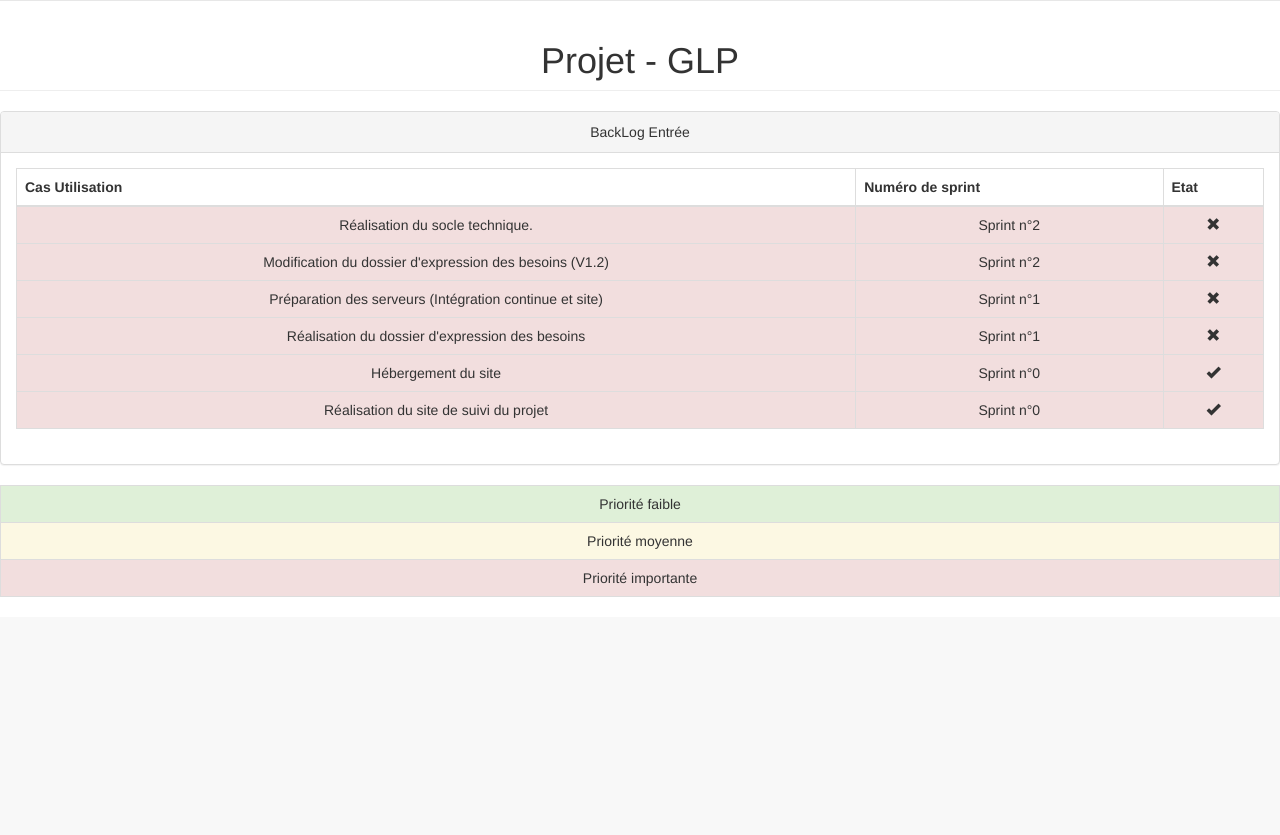
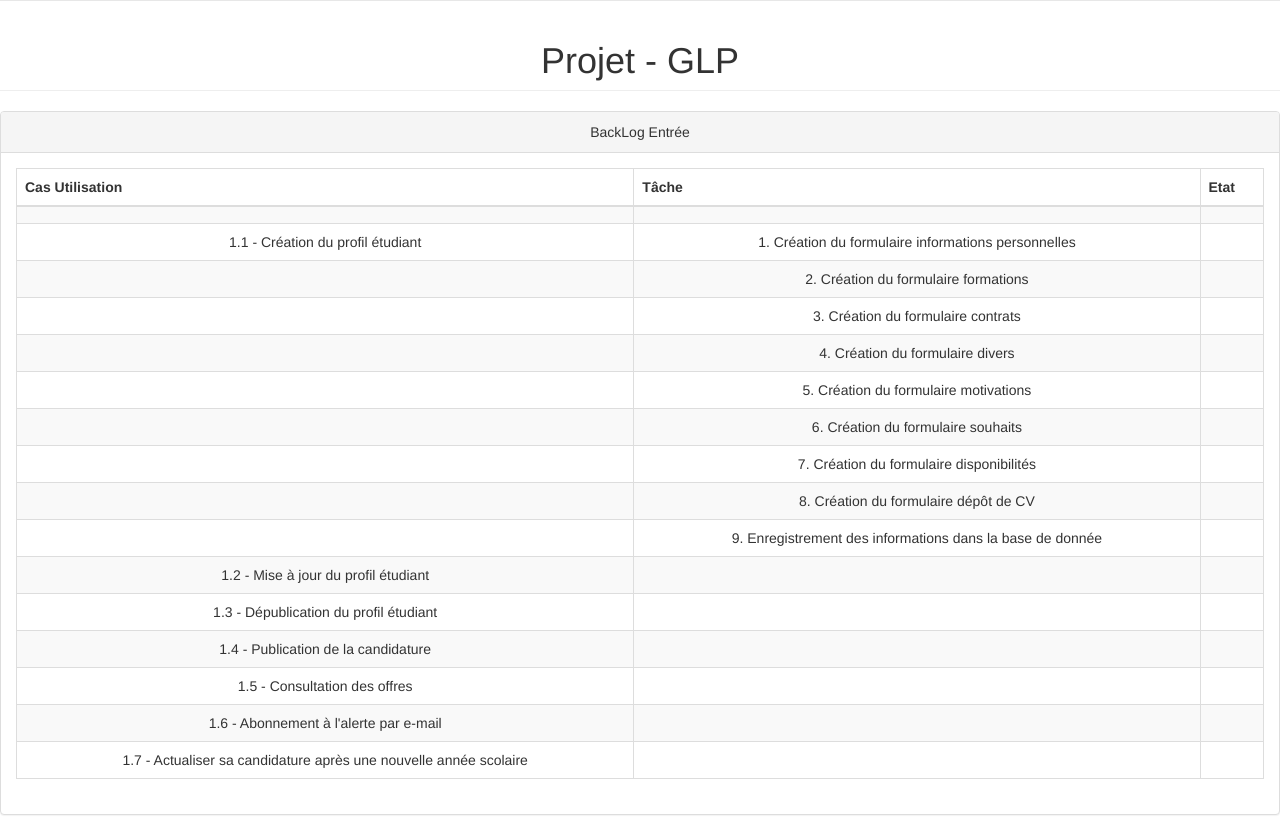
Before and after one commit to ClementDy/siteGLP, a PHP site: page /backlogEntree.php in a window 1280 px wide. Shown: the part 760-1595 px from the top of the page. Before the commit the page ends 1357 px from the top, so only its background shows below. Run offline with PHP 8.4, Linux system fonts and the light colour scheme; the visitor is signed in with stand-in values (Sample User, id 1); some libraries are stand-ins or nearby versions.

Commit message:
Modification du backlog d'entrée

```diff
--- a/pages/backlogEntree.php
+++ b/pages/backlogEntree.php
@@ -22,62 +22,146 @@
                                     <thead>
                                         <tr>
                                             <th>Cas Utilisation</th>
-                                            <th>Numéro de sprint</th>
+                                            <th>Tâche</th>
                                             <th>Etat</th>
                                         </tr>
                                     </thead>
                                     <tbody>
-                                         <tr class="danger">
+                                        <tr>
+                                            <td></td>
+                                            <td></td>
+                                            <td></td>
+                                        </tr>
+
+                                        <tr>
+                                            <td>1.1 - Création du profil étudiant</td>
+                                            <td>1. Création du formulaire informations personnelles</td>
+                                            <td></td>
+                                        </tr>
+
+                                         <tr>
+                                            <td></td>
+                                            <td>2. Création du formulaire formations</td>
+                                            <td></td>
+                                        </tr>
+
+                                        <tr>
+                                            <td></td>
+                                            <td>3. Création du formulaire contrats</td>
+                                            <td></td>
+                                        </tr>
+
+                                        <tr>
+                                            <td></td>
+                                            <td>4. Création du formulaire divers</td>
+                                            <td></td>
+                                        </tr>
+
+                                        <tr>
+                                            <td></td>
+                                            <td>5. Création du formulaire motivations</td>
+                                            <td></td>
+                                        </tr>
+
+                                        <tr>
+                                            <td></td>
+                                            <td>6. Création du formulaire souhaits</td>
+                                            <td></td>
+                                        </tr>
+
+                                        <tr>
+                                            <td></td>
+                                            <td>7. Création du formulaire disponibilités</td>
+                                            <td></td>
+                                        </tr>
+
+                                        <tr>
+                                            <td></td>
+                                            <td>8. Création du formulaire dépôt de CV</td>
+                                            <td></td>
+                                        </tr>
+
+                                        <tr>
+                                            <td></td>
+                                            <td>9. Enregistrement des informations dans la base de donnée</td>
+                                            <td></td>
+                                        </tr>
+
+                                        <tr>
+                                            <td>1.2 - Mise à jour du profil étudiant</td>
+                                            <td></td>
+                                            <td></td>
+                                        </tr>
+
+                                        <tr>
+                                            <td>1.3 - Dépublication du profil étudiant</td>
+                                            <td></td>
+                                            <td></td>
+                                        </tr>
+
+                                        <tr>
+                                            <td>1.4 - Publication de la candidature</td>
+                                            <td></td>
+                                            <td></td>
+                                        </tr>
+
+                                        <tr>
+                                            <td>1.5 - Consultation des offres</td>
+                                            <td></td>
+                                            <td></td>
+                                        </tr>
+
+                                        <tr>
+                                            <td>1.6 - Abonnement à l'alerte par e-mail</td>
+                                            <td></td>
+                                            <td></td>
+                                        </tr>
+
+                                        <tr>
+                                            <td>1.7 - Actualiser sa candidature après une nouvelle année scolaire</td>
+                                            <td></td>
+                                            <td></td>
+                                        </tr>
+
+
+
+
+                                         <!--<tr>
                                             <td> Réalisation du socle technique.</td>
                                             <td> Sprint n°2</td>
                                             <td><span class="glyphicon glyphicon-remove" aria-hidden="true"></span></td>
                                         </tr>
-                                        <tr class="danger">
+                                        <tr>
                                             <td> Modification du dossier d'expression des besoins (V1.2)</td>
                                             <td> Sprint n°2</td>
                                             <td><span class="glyphicon glyphicon-remove" aria-hidden="true"></span></td>
                                         </tr>
-                                    <tr class="danger">
+                                    <tr>
                                             <td> Préparation des serveurs (Intégration continue et site)</td>
                                             <td> Sprint n°1</td>
                                             <td><span class="glyphicon glyphicon-remove" aria-hidden="true"></span></td>
                                         </tr>
-                                        <tr class="danger">
+                                        <tr>
                                             <td> Réalisation du dossier d'expression des besoins</td>
                                             <td> Sprint n°1</td>
                                             <td><span class="glyphicon glyphicon-remove" aria-hidden="true"></span></td>
                                         </tr>
-                                        <tr class="danger">
+                                        <tr>
                                             <td> Hébergement du site</td>
                                             <td> Sprint n°0</td>
                                             <td><span class="glyphicon glyphicon-ok" aria-hidden="true"></span></td>
                                         </tr>
-                                        <tr class="danger">
-                                            <td class="success"> Réalisation du site de suivi du projet</td>
+                                        <tr>
+                                            <td> Réalisation du site de suivi du projet</td>
                                             <td> Sprint n°0</td>
                                             <td><span class="glyphicon glyphicon-ok" aria-hidden="true"></span></td>
-                                        </tr>
+                                        </tr>-->
                                     </tbody>
                                 </table>
                             </div>
                                                 <!-- /.table-responsive -->
                         </div>
                     </div>
-                        <div class="table-responsive">
-                                <table class="table table-striped table-bordered table-hover">
-                                    <tbody>
-                                        <tr class="success">
-                                            <td>Priorit&eacute; faible</td>
-                                        </tr>
-                                        <tr class="warning">
-                                            <td>Priorit&eacute; moyenne</td>
-                                        </tr>
-                                        <tr class="danger">
-                                            <td>Priorit&eacute; importante</td>
-                                        </tr>
-                                    </tbody>
-                                </table>
-                            </div>
 
 
                             </div>
```
